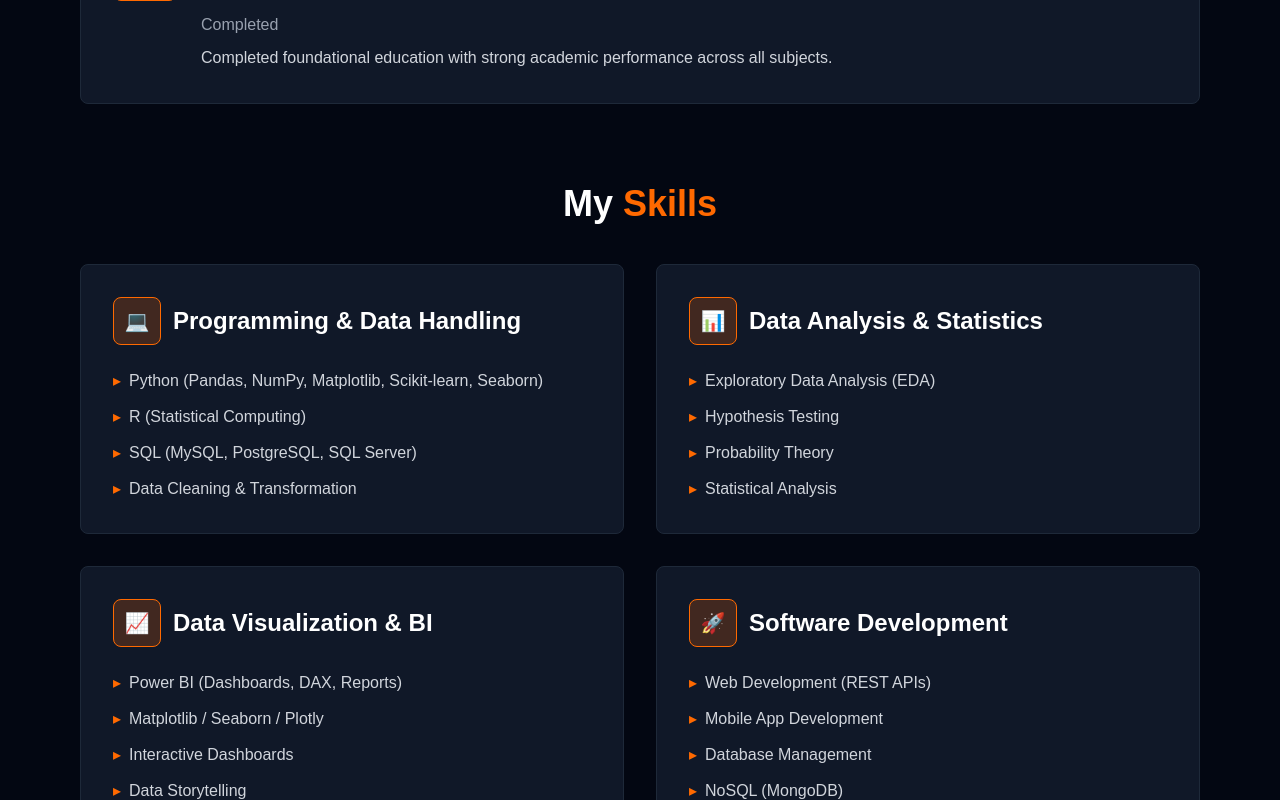
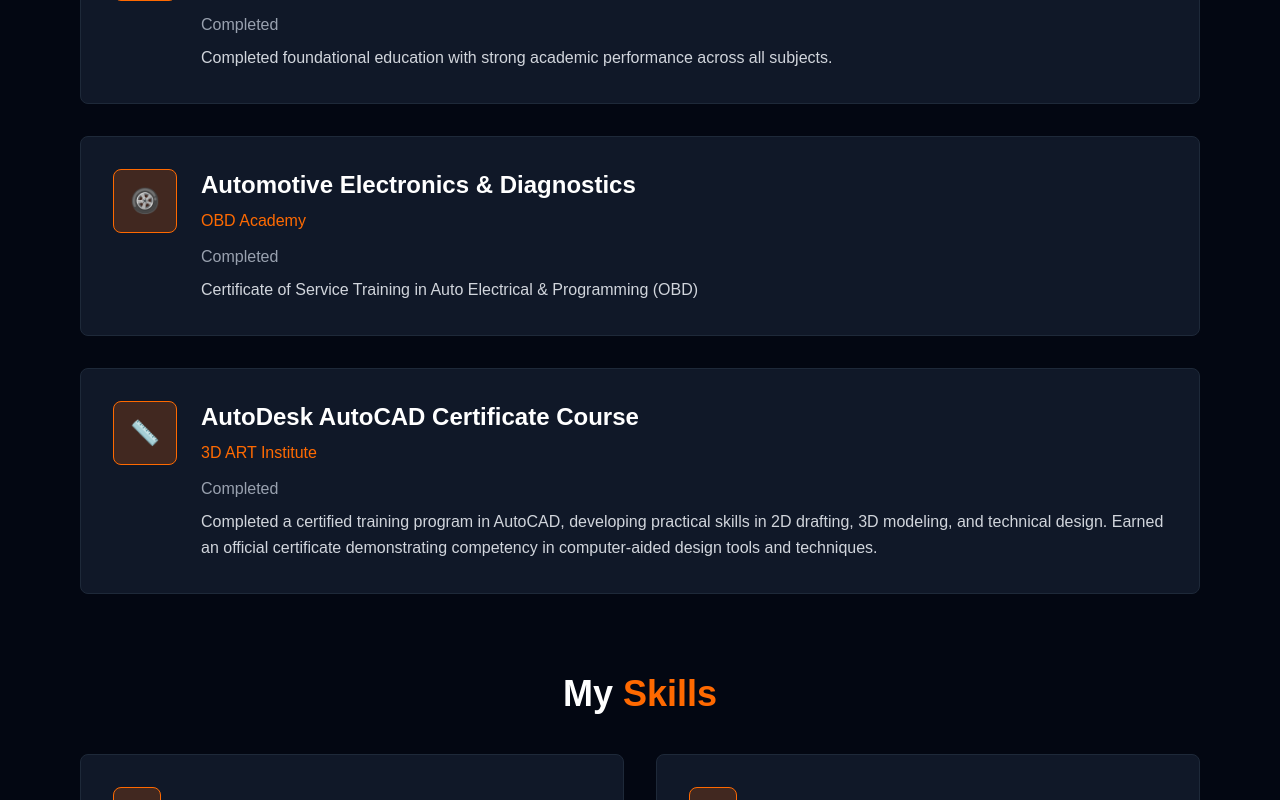
Before and after one commit to TheekshanaDilsara/my-portfolio, a Next.js app: page /about in a window 1280 px wide. Shown: the part 1580-2380 px from the top of the page. Built offline with nearby package versions, Linux system fonts and the light colour scheme.

Commit message:
CV add, Bg change, Skills update

```diff
--- a/package.json
+++ b/package.json
@@ -11,7 +11,8 @@
   "dependencies": {
     "next": "16.1.1",
     "react": "19.2.3",
-    "react-dom": "19.2.3"
+    "react-dom": "19.2.3",
+    "react-icons": "^5.5.0"
   },
   "devDependencies": {
     "@tailwindcss/postcss": "^4",
--- a/src/app/about/page.jsx
+++ b/src/app/about/page.jsx
@@ -4,8 +4,11 @@ export default function About() {
         <div className="min-h-screen bg-gray-950 text-white py-20 px-6 md:px-20">
             <div className="container mx-auto max-w-7xl">
                 <div className="absolute inset-0 pointer-events-none overflow-hidden">
+                </div>
+                <div className="absolute -top-10-left-2 w-12 h-12 bg-orange-500/8 rounded-full backdrop-blur-sm border border-orange-500/5 animate-pulse "></div>
+                <div className="absolute -bottom-1 -right-2 w-20 h-20 bg-orange-500/10 rounded-lg backdrop-blur-sm border border-orange-500/10 animate-pulse"></div>
+                <div className="absolute -bottom-18 -left-1 w-16 h-16 bg-orange-500/5 rounded-full backdrop-blur-sm border border-orange-500/8 animate-pulse"></div>
 
-                </div>
                 {/* Page Header */}
                 <div className="mb-16 text-center">
                     <h1 className="text-5xl md:text-6xl font-bold mb-4">
@@ -16,6 +19,7 @@ export default function About() {
 
                 {/* Bio Section */}
                 <section className="mb-20">
+
                     <div className="bg-gray-900 border border-gray-800 rounded-lg p-8 md:p-12">
                         <h2 className="text-3xl font-bold mb-6 text-orange-500">Who I Am</h2>
                         <p className="text-gray-300 text-lg leading-relaxed mb-4">
@@ -112,6 +116,44 @@ export default function About() {
                                     <p className="text-gray-300 leading-relaxed">
                                         Completed foundational education with strong academic performance across
                                         all subjects.
+                                    </p>
+                                </div>
+                            </div>
+                        </div>
+
+                        {/* Education Item 3 */}
+                        <div className="bg-gray-900 border border-gray-800 rounded-lg p-8 hover:border-orange-500 transition-colors duration-300">
+                            <div className="flex items-start gap-6">
+                                <div className="flex-shrink-0 w-16 h-16 bg-orange-500/20 rounded-lg flex items-center justify-center border border-orange-500">
+                                    <span className="text-2xl">🛞</span>
+                                </div>
+                                <div className="flex-1">
+                                    <h3 className="text-2xl font-bold mb-2">Automotive Electronics & Diagnostics</h3>
+                                    <p className="text-orange-500 font-medium mb-3">
+                                        OBD Academy
+                                    </p>
+                                    <p className="text-gray-400 mb-2">Completed</p>
+                                    <p className="text-gray-300 leading-relaxed">
+                                        Certificate of Service Training in Auto Electrical & Programming (OBD)
+                                    </p>
+                                </div>
+                            </div>
+                        </div>
+
+                        {/* Education Item 3 */}
+                        <div className="bg-gray-900 border border-gray-800 rounded-lg p-8 hover:border-orange-500 transition-colors duration-300">
+                            <div className="flex items-start gap-6">
+                                <div className="flex-shrink-0 w-16 h-16 bg-orange-500/20 rounded-lg flex items-center justify-center border border-orange-500">
+                                    <span className="text-2xl">📏</span>
+                                </div>
+                                <div className="flex-1">
+                                    <h3 className="text-2xl font-bold mb-2">AutoDesk AutoCAD Certificate Course</h3>
+                                    <p className="text-orange-500 font-medium mb-3">
+                                        3D ART Institute
+                                    </p>
+                                    <p className="text-gray-400 mb-2">Completed</p>
+                                    <p className="text-gray-300 leading-relaxed">
+                                        Completed a certified training program in AutoCAD, developing practical skills in 2D drafting, 3D modeling, and technical design. Earned an official certificate demonstrating competency in computer-aided design tools and techniques.
                                     </p>
                                 </div>
                             </div>
@@ -221,6 +263,27 @@ export default function About() {
                                 </li>
                             </ul>
                         </div>
+                        {/* AutoMobile */}
+                        <div className="bg-gray-900 border border-gray-800 rounded-lg p-8">
+                            <div className="flex items-center gap-3 mb-6">
+                                <div className="w-12 h-12 bg-orange-500/20 rounded-lg flex items-center justify-center border border-orange-500">
+                                    <span className="text-xl">🚙</span>
+                                </div>
+                                <h3 className="text-2xl font-bold">Automotive Electronics & Diagnostics</h3>
+                            </div>
+                            <ul className="space-y-3 text-gray-300">
+
+                                <li className="flex items-center gap-2">
+                                    <span className="text-orange-500">▸</span> EEPROM Reading/Writing
+                                </li>
+                                <li className="flex items-center gap-2">
+                                    <span className="text-orange-500">▸</span> ECU Reading Basics (Automotive ECUs)
+                                </li>
+                                <li className="flex items-center gap-2">
+                                    <span className="text-orange-500">▸</span> iProg+, EEPROM Programmer Tools
+                                </li>
+                            </ul>
+                        </div>
                     </div>
                 </section>
 
--- a/src/app/contact/page.jsx
+++ b/src/app/contact/page.jsx
@@ -72,6 +72,10 @@ export default function Contact() {
     return (
         <div className="min-h-screen bg-gray-950 text-white py-20 px-6 md:px-20">
             <div className="container mx-auto max-w-7xl">
+                <div className="absolute -top-10-left-2 w-12 h-12 bg-orange-500/8 rounded-full backdrop-blur-sm border border-orange-500/5 animate-pulse "></div>
+                <div className="absolute -bottom-1 -right-2 w-20 h-20 bg-orange-500/10 rounded-lg backdrop-blur-sm border border-orange-500/10 animate-pulse"></div>
+                <div className="absolute -bottom-18 -left-1 w-16 h-16 bg-orange-500/5 rounded-full backdrop-blur-sm border border-orange-500/8 animate-pulse"></div>
+
                 {/* Page Header */}
                 <div className="mb-16 text-center">
                     <h1 className="text-5xl md:text-6xl font-bold mb-4">
--- a/src/app/globals.css
+++ b/src/app/globals.css
@@ -24,3 +24,7 @@ body {
   color: var(--foreground);
   font-family: Arial, Helvetica, sans-serif;
 }
+
+html {
+  scroll-behavior: smooth;
+}
--- a/src/app/projects/page.jsx
+++ b/src/app/projects/page.jsx
@@ -121,6 +121,10 @@ export default function Projects() {
     return (
         <div className="min-h-screen bg-gray-950 text-white py-20 px-6 md:px-20">
             <div className="container mx-auto max-w-7xl">
+                <div className="absolute -top-10-left-2 w-12 h-12 bg-orange-500/8 rounded-full backdrop-blur-sm border border-orange-500/5 animate-pulse "></div>
+                <div className="absolute -bottom-1 -right-2 w-20 h-20 bg-orange-500/10 rounded-lg backdrop-blur-sm border border-orange-500/10 animate-pulse"></div>
+                <div className="absolute -bottom-18 -left-1 w-16 h-16 bg-orange-500/5 rounded-full backdrop-blur-sm border border-orange-500/8 animate-pulse"></div>
+
                 {/* Page Header */}
                 <div className="mb-16 text-center">
                     <h1 className="text-5xl md:text-6xl font-bold mb-4">
```
Also changed, not shown: src/app/page.js (+23 -8 lines), 2 other files (tests, documents, lock files or other folders).
